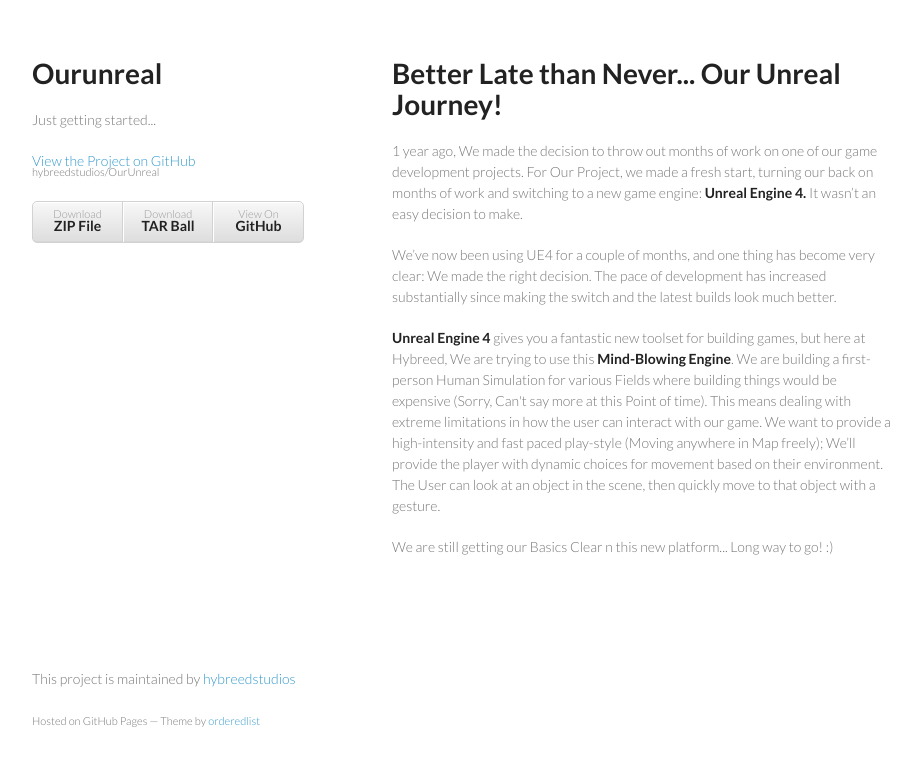
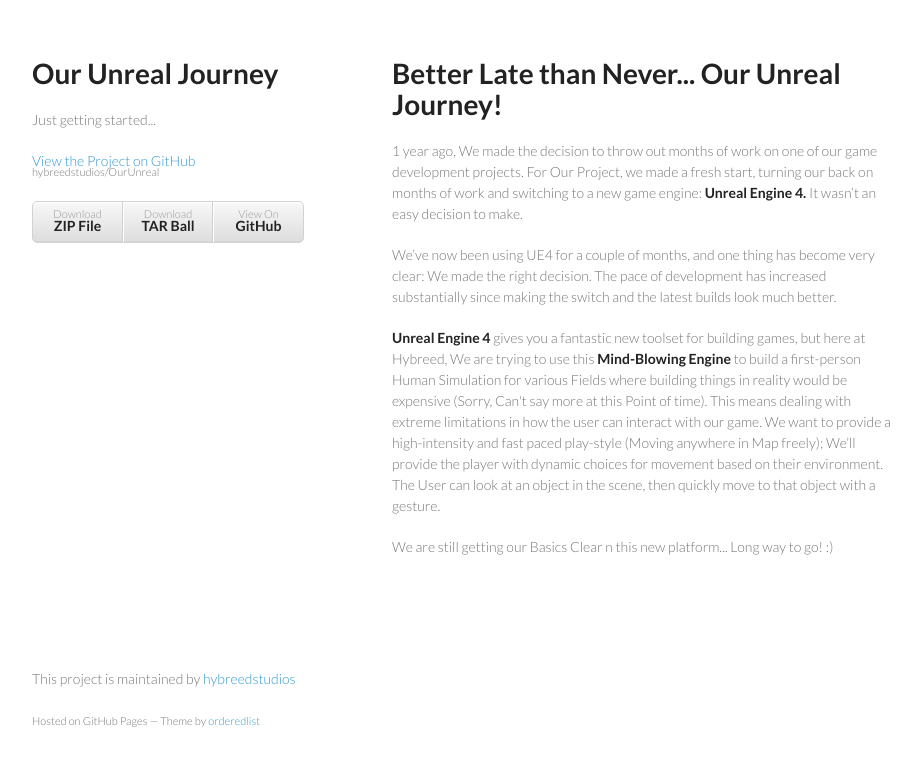
Before and after one commit to hybreed/OurUnreal, a plain HTML site: page index.html in a window 1280 px wide. Shown: the whole page, without its empty margins (178-1099 px from the left). Drawn offline with Linux system fonts and the light colour scheme.

Commit message:
Create gh-pages branch via GitHub

```diff
--- a/index.html
+++ b/index.html
@@ -3,7 +3,7 @@
   <head>
     <meta charset="utf-8">
     <meta http-equiv="X-UA-Compatible" content="chrome=1">
-    <title>Ourunreal by hybreedstudios</title>
+    <title>Our Unreal Journey by hybreedstudios</title>
 
     <link rel="stylesheet" href="stylesheets/styles.css">
     <link rel="stylesheet" href="stylesheets/pygment_trac.css">
@@ -15,7 +15,7 @@
   <body>
     <div class="wrapper">
       <header>
-        <h1>Ourunreal</h1>
+        <h1>Our Unreal Journey</h1>
         <p>Just getting started...</p>
 
         <p class="view"><a href="https://github.com/hybreedstudios/OurUnreal">View the Project on GitHub <small>hybreedstudios/OurUnreal</small></a></p>
@@ -35,7 +35,7 @@
 
 <p>We’ve now been using UE4 for a couple of months, and one thing has become very clear: We made the right decision. The pace of development has increased substantially since making the switch and the latest builds look much better. </p>
 
-<p><strong>Unreal Engine 4</strong> gives you a fantastic new toolset for building games, but here at Hybreed, We are trying to use this <strong>Mind-Blowing Engine</strong>. We are building a first-person Human Simulation for various Fields where building things would be expensive (Sorry, Can't say more at this Point of time). This means dealing with extreme limitations in how the user can interact with our game. We want to provide a high-intensity and fast paced play-style (Moving anywhere in Map freely); We’ll provide the player with dynamic choices for movement based on their environment. The User can look at an object in the scene, then quickly move to that object with a gesture. </p>
+<p><strong>Unreal Engine 4</strong> gives you a fantastic new toolset for building games, but here at Hybreed, We are trying to use this <strong>Mind-Blowing Engine</strong> to build a first-person Human Simulation for various Fields where building things in reality would be expensive (Sorry, Can't say more at this Point of time). This means dealing with extreme limitations in how the user can interact with our game. We want to provide a high-intensity and fast paced play-style (Moving anywhere in Map freely); We’ll provide the player with dynamic choices for movement based on their environment. The User can look at an object in the scene, then quickly move to that object with a gesture. </p>
 
 <p>We are still getting our Basics Clear n this new platform... Long way to go! :)</p>
       </section>
--- a/params.json
+++ b/params.json
@@ -1 +1 @@
-{"name":"Ourunreal","tagline":"Just getting started...","body":"# Better Late than Never... Our Unreal Journey!\r\n\r\n1 year ago, We made the decision to throw out months of work on one of our game development projects. For Our Project, we made a fresh start, turning our back on months of work and switching to a new game engine: **Unreal Engine 4.** It wasn’t an easy decision to make. \r\n\r\nWe’ve now been using UE4 for a couple of months, and one thing has become very clear: We made the right decision. The pace of development has increased substantially since making the switch and the latest builds look much better. \r\n\r\n**Unreal Engine 4** gives you a fantastic new toolset for building games, but here at Hybreed, We are trying to use this **Mind-Blowing Engine**. We are building a first-person Human Simulation for various Fields where building things would be expensive (Sorry, Can't say more at this Point of time). This means dealing with extreme limitations in how the user can interact with our game. We want to provide a high-intensity and fast paced play-style (Moving anywhere in Map freely); We’ll provide the player with dynamic choices for movement based on their environment. The User can look at an object in the scene, then quickly move to that object with a gesture. \r\n\r\nWe are still getting our Basics Clear n this new platform... Long way to go! :)","google":"","note":"Don't delete this file! It's used internally to help with page regeneration."}
+{"name":"Our Unreal Journey","tagline":"Just getting started...","body":"# Better Late than Never... Our Unreal Journey!\r\n\r\n1 year ago, We made the decision to throw out months of work on one of our game development projects. For Our Project, we made a fresh start, turning our back on months of work and switching to a new game engine: **Unreal Engine 4.** It wasn’t an easy decision to make. \r\n\r\nWe’ve now been using UE4 for a couple of months, and one thing has become very clear: We made the right decision. The pace of development has increased substantially since making the switch and the latest builds look much better. \r\n\r\n**Unreal Engine 4** gives you a fantastic new toolset for building games, but here at Hybreed, We are trying to use this **Mind-Blowing Engine** to build a first-person Human Simulation for various Fields where building things in reality would be expensive (Sorry, Can't say more at this Point of time). This means dealing with extreme limitations in how the user can interact with our game. We want to provide a high-intensity and fast paced play-style (Moving anywhere in Map freely); We’ll provide the player with dynamic choices for movement based on their environment. The User can look at an object in the scene, then quickly move to that object with a gesture. \r\n\r\nWe are still getting our Basics Clear n this new platform... Long way to go! :)","google":"","note":"Don't delete this file! It's used internally to help with page regeneration."}
```
